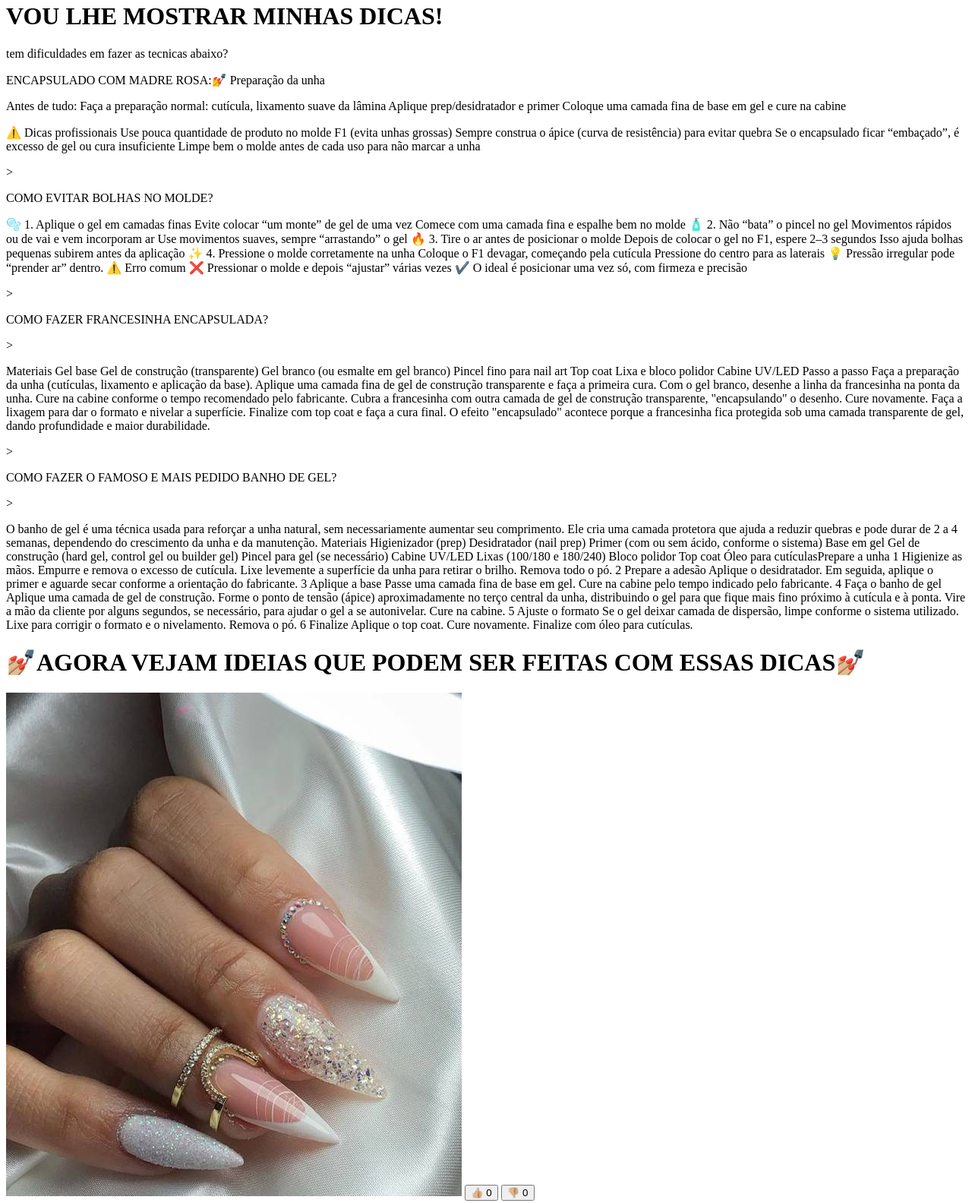
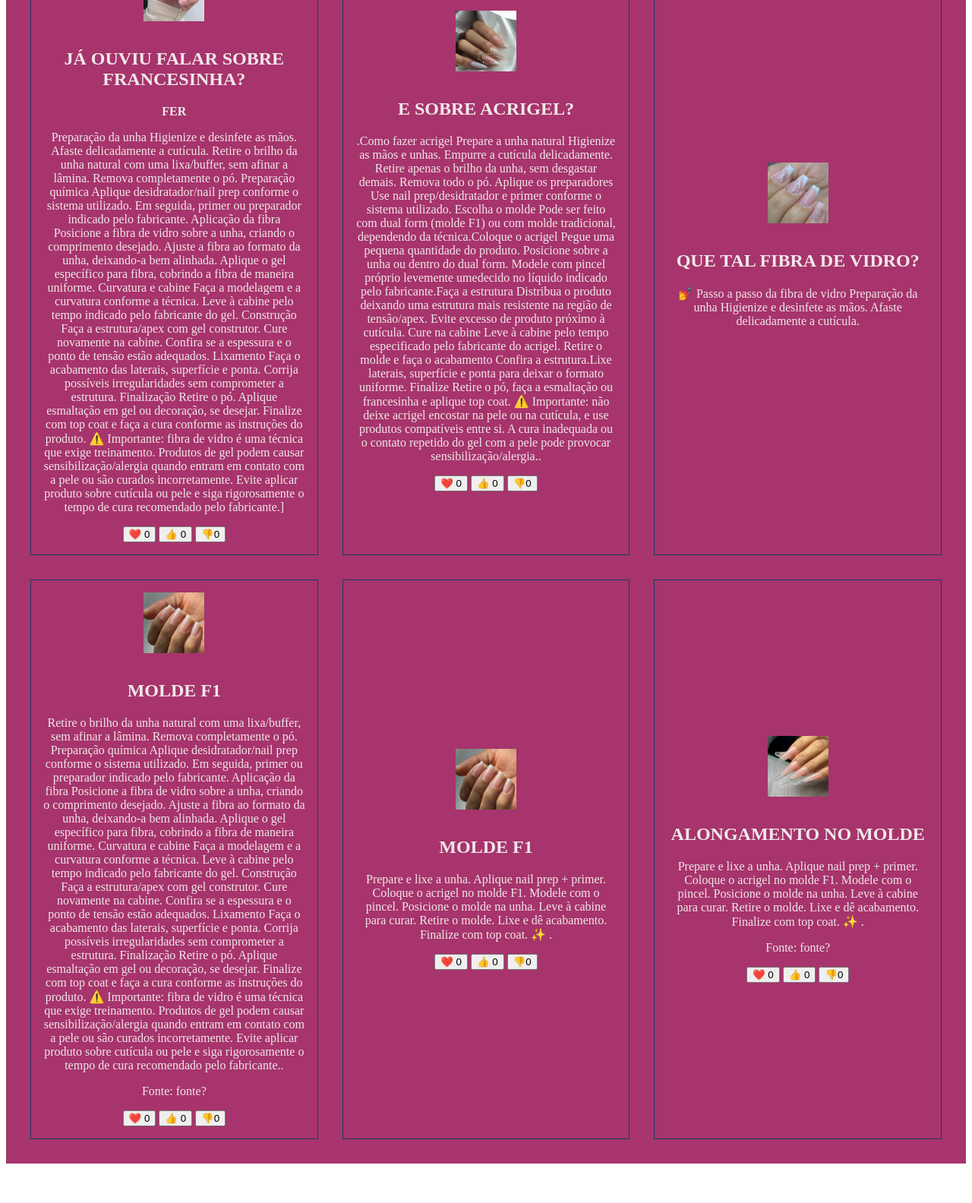
Before and after one commit to fernandarobes-if/meu-blog-fernanda-robes, a plain HTML site: page index.html in a window 1280 px wide. Shown: the part 255-1839 px from the top of the page at 76% size. After the commit the page ends 1795 px from the top, so only its background shows below. Drawn offline with Linux system fonts and the light colour scheme.

Commit message:
Blog final
blog final

```diff
--- a/index.html
+++ b/index.html
@@ -1,157 +1,233 @@
 <!DOCTYPE html>
 <html lang="pt-br">
+
 <head>
     <meta charset="UTF-8">
     <meta name="viewport" content="width=device-width, initial-scale=1.0">
-    <title>Meu blog-Feranda Robes</title>
-    <style>
-        header{
-          background-color: rgb(105, 7, 48);
-       color: rgb(243, 235, 243);
-    text-align: center;
-max-width: 800; }
-    </style>
+    <title>Blog da fernanda</title>
+    <link rel="stylesheet" href="style.css">
 </head>
+
 <body>
     <header>
-     <H1> MEU BLOG-FERNANDA ROBES</H1>
-  <p> COMO CHEGAR AO RESULTADO PERFEITO DE UNHAS FEITAS EM GEL!- cuidar das unhas não
-  é apenas estética e sim sobre amor pŕoprio!</p>
+        <h1>Meu Blog</h1>
+        <p>QUE TAL APRENDER UMAS DIQUINHAS SOBRE UNHA EM GEL PARA MELHORAR SUA IMAGEM ATRAES DE SUAS UNHA?</p>
     </header>
- <main>
-    <h2> minhas experiencias como nail design e curiosidades que vocẽ não sabe sobre o mundo nail, sabe quando quebra no ponto 0?
-        ou a estrutura não fica firme mesmo com preparações?
-        Sim eu intendo sua insatisfação mas tudo no começo é difícil e estou aqui para lhe ajudar e acabar com suas dúvidas </h2>
-    <p> curiosdades, dicas, ensinamentos e muito mais. </p>
-    <h1> VOU LHE MOSTRAR MINHAS DICAS!</h1>
-    <p> tem dificuldades em fazer as tecnicas abaixo?</p>
-    <p> ENCAPSULADO COM MADRE ROSA:💅 Preparação da unha</p>
+    <main>
+        <article>
+            <img src="kimberley_oates_251030116_701073224614130_7024719232742975542_n-1.jpg"
+                alt="Descrição da imagem">
+            <div>
+                <h2>JÁ OUVIU FALAR SOBRE FRANCESINHA?</h2>
+                <p class="artigo-autor">FER</p>
+                <p>
+Preparação da unha
 
-Antes de tudo:
+Higienize e desinfete as mãos.
+Afaste delicadamente a cutícula.
+Retire o brilho da unha natural com uma lixa/buffer, sem afinar a lâmina.
+Remova completamente o pó.
+Preparação química
 
-Faça a preparação normal: cutícula, lixamento suave da lâmina
-Aplique prep/desidratador e primer
-Coloque uma camada fina de base em gel e cure na cabine
-</p>
-</p>
-⚠️ Dicas profissionais
-Use pouca quantidade de produto no molde F1 (evita unhas grossas)
-Sempre construa o ápice (curva de resistência) para evitar quebra
-Se o encapsulado ficar “embaçado”, é excesso de gel ou cura insuficiente
-Limpe bem o molde antes de cada uso para não marcar a unha
-</p>
-><p> COMO EVITAR BOLHAS NO MOLDE?</p>
-<P>  🫧 1. Aplique o gel em camadas finas
-Evite colocar “um monte” de gel de uma vez
-Comece com uma camada fina e espalhe bem no molde
+Aplique desidratador/nail prep conforme o sistema utilizado.
+Em seguida, primer ou preparador indicado pelo fabricante.
+Aplicação da fibra
+
+Posicione a fibra de vidro sobre a unha, criando o comprimento desejado.
+Ajuste a fibra ao formato da unha, deixando-a bem alinhada.
+Aplique o gel específico para fibra, cobrindo a fibra de maneira uniforme.
+Curvatura e cabine
+
+Faça a modelagem e a curvatura conforme a técnica.
+Leve à cabine pelo tempo indicado pelo fabricante do gel.
+Construção
+
+Faça a estrutura/apex com gel construtor.
+Cure novamente na cabine.
+Confira se a espessura e o ponto de tensão estão adequados.
+Lixamento
+
+Faça o acabamento das laterais, superfície e ponta.
+Corrija possíveis irregularidades sem comprometer a estrutura.
+Finalização
+
+Retire o pó.
+Aplique esmaltação em gel ou decoração, se desejar.
+Finalize com top coat e faça a cura conforme as instruções do produto.
+⚠️ Importante: fibra de vidro é uma técnica que exige treinamento. Produtos de gel podem causar sensibilização/alergia quando entram em contato com a pele ou são curados incorretamente. Evite aplicar produto sobre cutícula ou pele e siga rigorosamente o tempo de cura recomendado pelo fabricante.]</p>
+
+                <button>❤️ <span>0</span></button>
+                <button>👍 <span>0</span></button>
+                <button>👎<span>0</span></button>
+            </div>
+        </article>
+
+        <article>
+
+                <img src="unhas.jpg"
+                    alt="Descrição da imagem">
+
+            <div>
+                <h2>E SOBRE ACRIGEL?
+                </h2>
+
+                <p>.Como fazer acrigel
+Prepare a unha natural
+
+Higienize as mãos e unhas.
+Empurre a cutícula delicadamente.
+Retire apenas o brilho da unha, sem desgastar demais.
+Remova todo o pó.
+Aplique os preparadores
+
+Use nail prep/desidratador e primer conforme o sistema utilizado.
+Escolha o molde
+
+Pode ser feito com dual form (molde F1) ou com molde tradicional, dependendo da técnica.Coloque o acrigel
+
+Pegue uma pequena quantidade do produto.
+Posicione sobre a unha ou dentro do dual form.
+Modele com pincel próprio levemente umedecido no líquido indicado pelo fabricante.Faça a estrutura
+
+Distribua o produto deixando uma estrutura mais resistente na região de tensão/apex.
+Evite excesso de produto próximo à cutícula.
+Cure na cabine
+
+Leve à cabine pelo tempo especificado pelo fabricante do acrigel.
+Retire o molde e faça o acabamento
+
+Confira a estrutura.Lixe laterais, superfície e ponta para deixar o formato uniforme.
+Finalize
+
+Retire o pó, faça a esmaltação ou francesinha e aplique top coat.
+⚠️ Importante: não deixe acrigel encostar na pele ou na cutícula, e use produtos compatíveis entre si. A cura inadequada ou o contato repetido do gel com a pele pode provocar sensibilização/alergia..
+                </p>
+
+                <p class="artigo-fonte"></p>
+                <button>❤️ <span>0</span></button>
+                <button>👍 <span>0</span></button>
+                <button>👎<span>0</span></button>
+            </div>
+        </article>
+
+        <article>
+            <img src="images.jpeg"
+                alt="Descrição da imagem">
+            <div>
+                <h2>QUE TAL FIBRA DE VIDRO?</h2>
+
+                <p>💅 Passo a passo da fibra de vidro
+Preparação da unha
+
+Higienize e desinfete as mãos.
+Afaste delicadamente a cutícula.
+            </div>
+        </article>
+
+        <article>
+            <img src="snapinsta.app-385867664-18104122531344455-6021435927016029530-n-1080.avif"
+                alt="Descrição da imagem">
+            <div>
+                <h2>MOLDE F1</h2>
+
+Retire o brilho da unha natural com uma lixa/buffer, sem afinar a lâmina.
+Remova completamente o pó.
+Preparação química
+
+Aplique desidratador/nail prep conforme o sistema utilizado.
+Em seguida, primer ou preparador indicado pelo fabricante.
+Aplicação da fibra
+
+Posicione a fibra de vidro sobre a unha, criando o comprimento desejado.
+Ajuste a fibra ao formato da unha, deixando-a bem alinhada.
+Aplique o gel específico para fibra, cobrindo a fibra de maneira uniforme.
+Curvatura e cabine
+
+Faça a modelagem e a curvatura conforme a técnica.
+Leve à cabine pelo tempo indicado pelo fabricante do gel.
+Construção
+
+Faça a estrutura/apex com gel construtor.
+Cure novamente na cabine.
+Confira se a espessura e o ponto de tensão estão adequados.
+Lixamento
+
+Faça o acabamento das laterais, superfície e ponta.
+Corrija possíveis irregularidades sem comprometer a estrutura.
+Finalização
+
+Retire o pó.
+Aplique esmaltação em gel ou decoração, se desejar.
+Finalize com top coat e faça a cura conforme as instruções do produto.
+⚠️ Importante: fibra de vidro é uma técnica que exige treinamento. Produtos de gel podem causar sensibilização/alergia quando entram em contato com a pele ou são curados incorretamente. Evite aplicar produto sobre cutícula ou pele e siga rigorosamente o tempo de cura recomendado pelo fabricante..
+                </p>
+
+                <p class="artigo-fonte">Fonte: fonte?</p>
+
+                <button>❤️ <span>0</span></button>
+                <button>👍 <span>0</span></button>
+                <button>👎<span>0</span></button>
+            </div>
+        </article>
+
+        <article>
+            <img src="snapinsta.app-385867664-18104122531344455-6021435927016029530-n-1080.avif"
+                alt="Descrição da imagem">
+            <div>
+                <h2>MOLDE F1</h2>
+
+                <p>Prepare e lixe a unha.
+Aplique nail prep + primer.
+Coloque o acrigel no molde F1.
+Modele com o pincel.
+Posicione o molde na unha.
+Leve à cabine para curar.
+Retire o molde.
+Lixe e dê acabamento.
+Finalize com top coat. ✨
 
 
-🧴 2. Não “bata” o pincel no gel
-Movimentos rápidos ou de vai e vem incorporam ar
-Use movimentos suaves, sempre “arrastando” o gel
+.
+                </p>
+
+                <p class="artigo-fonte"></p>
+
+                <button>❤️ <span>0</span></button>
+                <button>👍 <span>0</span></button>
+                <button>👎<span>0</span></button>
+            </div>
+        </article>
+
+        <article>
+            <img src="images (1).jpeg"
+                alt="Descrição da imagem">
+            <div>
+                <h2>ALONGAMENTO NO MOLDE</h2>
+
+                <p>Prepare e lixe a unha.
+Aplique nail prep + primer.
+Coloque o acrigel no molde F1.
+Modele com o pincel.
+Posicione o molde na unha.
+Leve à cabine para curar.
+Retire o molde.
+Lixe e dê acabamento.
+Finalize com top coat. ✨
 
 
-🔥 3. Tire o ar antes de posicionar o molde
-Depois de colocar o gel no F1, espere 2–3 segundos
-Isso ajuda bolhas pequenas subirem antes da aplicação
+.
+                </p>
 
+                <p class="artigo-fonte">Fonte: fonte?</p>
+                <button>❤️ <span>0</span></button>
+                <button>👍 <span>0</span></button>
+                <button>👎<span>0</span></button>
+            </div>
+        </article>
 
-✨ 4. Pressione o molde corretamente na unha
-Coloque o F1 devagar, começando pela cutícula
-Pressione do centro para as laterais
+    </main>
 
+    <script src="script.js"></script>
+</body>
 
-💡 Pressão irregular pode “prender ar” dentro.
-⚠️ Erro comum
-
-❌ Pressionar o molde e depois “ajustar” várias vezes
-✔️ O ideal é posicionar uma vez só, com firmeza e precisão</P>
-><p>COMO FAZER FRANCESINHA ENCAPSULADA?</p>
-
- </main>
- ><p> Materiais
-Gel base
-Gel de construção (transparente)
-Gel branco (ou esmalte em gel branco)
-Pincel fino para nail art
-Top coat
-Lixa e bloco polidor
-Cabine UV/LED
-Passo a passo
-Faça a preparação da unha (cutículas, lixamento e aplicação da base).
-Aplique uma camada fina de gel de construção transparente e faça a primeira cura.
-Com o gel branco, desenhe a linha da francesinha na ponta da unha.
-Cure na cabine conforme o tempo recomendado pelo fabricante.
-Cubra a francesinha com outra camada de gel de construção transparente, "encapsulando" o desenho.
-Cure novamente.
-Faça a lixagem para dar o formato e nivelar a superfície.
-Finalize com top coat e faça a cura final.
-
-O efeito "encapsulado" acontece porque a francesinha fica protegida sob uma camada transparente de gel, dando profundidade e maior durabilidade. </p>
-
-
-><p>COMO FAZER O FAMOSO E MAIS PEDIDO BANHO DE GEL?</p>
-
-><P>O banho de gel é uma técnica usada para reforçar a unha natural, sem necessariamente aumentar seu comprimento.
- Ele cria uma camada protetora que ajuda a reduzir quebras e pode durar de 2 a 4 semanas, dependendo do crescimento da unha e da manutenção.
-Materiais
-Higienizador (prep)
-Desidratador (nail prep)
-Primer (com ou sem ácido, conforme o sistema)
-Base em gel
-Gel de construção (hard gel, control gel ou builder gel)
-Pincel para gel (se necessário)
-Cabine UV/LED
-Lixas (100/180 e 180/240)
-Bloco polidor
-Top coat
-Óleo para cutículasPrepare a unha
-
-1 Higienize as mãos.
-Empurre e remova o excesso de cutícula.
-Lixe levemente a superfície da unha para retirar o brilho.
-Remova todo o pó.
-
-2 Prepare a adesão
-Aplique o desidratador.
-Em seguida, aplique o primer e aguarde secar conforme a orientação do fabricante.
-
-3 Aplique a base
-
-Passe uma camada fina de base em gel.
-Cure na cabine pelo tempo indicado pelo fabricante.
-
-4  Faça o banho de gel
-
-Aplique uma camada de gel de construção.
-Forme o ponto de tensão (ápice) aproximadamente no terço central da unha, distribuindo o gel para que fique mais fino próximo à cutícula e à ponta.
-Vire a mão da cliente por alguns segundos, se necessário, para ajudar o gel a se autonivelar.
-Cure na cabine.
-
-5  Ajuste o formato
-
-Se o gel deixar camada de dispersão, limpe conforme o sistema utilizado.
-Lixe para corrigir o formato e o nivelamento.
-Remova o pó.
-
-6 Finalize
-Aplique o top coat.
-Cure novamente.
-Finalize com óleo para cutículas.
-
-</P>
-<H1> 💅🏼AGORA VEJAM IDEIAS QUE PODEM SER FEITAS COM ESSAS DICAS💅🏼</H1>
-<img src="unhas.jpg" alt="unhas com encapsulada e francesinha">
-<button>👍🏼 <span>0</span></button>
-<button>👎🏼 <span>0</span></button>
-</body>
-<script>
-    const botao = document.querySelector("button");
-    botao.addEventListener("click," botaoClicao);
-    function botaoClicao(){
-        console.log("fui clicado");
-        let texto = botao.querySelector("span");
-        texto.textContent++;
-    }
-</script>
 </html>
--- /dev/null
+++ b/style.css
@@ -0,0 +1,54 @@
+body {
+    max-width: 100vw;
+}
+
+header {
+    background-color: #af3687;
+    color: #faf9f9;
+    text-align: center;
+    margin: 0 auto;
+    padding: 16px;
+}
+
+main {
+    background-color: #a7346d;
+    color: #f0e8e8;
+    margin: 0 auto;
+    padding: 16px;
+
+    display: flex;
+    flex-wrap: wrap;
+}
+
+article {
+    display: flex;
+
+    border: 1px solid #183C63;
+
+    margin: 16px;
+    gap: 16px;
+    padding: 16px;
+
+    flex: 1 1 25%;
+    flex-direction: column;
+    align-items: center;
+    text-align: center;
+    justify-content: center;
+}
+
+img {
+    width: 80px;
+    height: 80px;
+
+}
+
+
+.artigo-autor {
+    font-weight: bold;
+}
+
+.imagens-container {
+  display: flex;
+  justify-content: center;
+  gap: 16px;
+}
```
Also changed, not shown: script.js (added, +17 -0 lines), images (1).jpeg (added), images.jpeg (added), kimberley_oates_251030116_701073224614130_7024719232742975542_n-1.jpg (added), snapinsta.app-385867664-18104122531344455-6021435927016029530-n-1080.avif (added), 1 other file.
